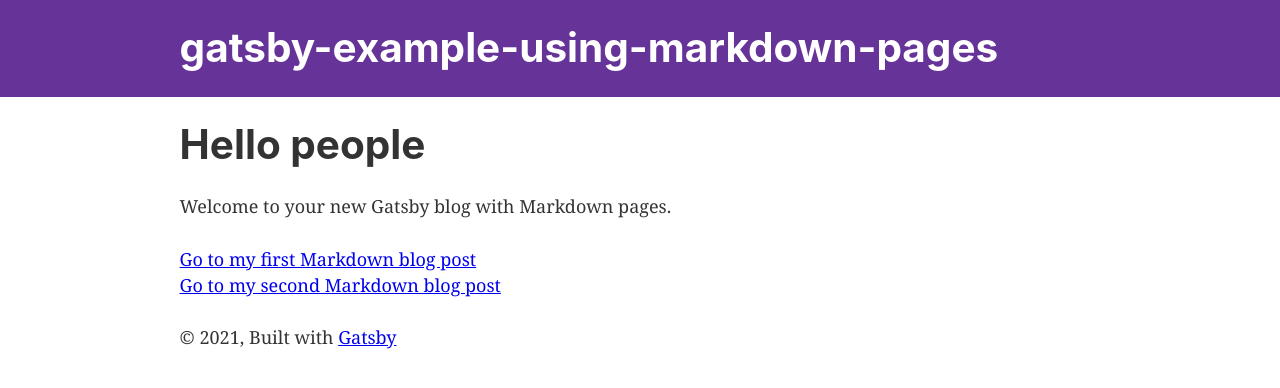
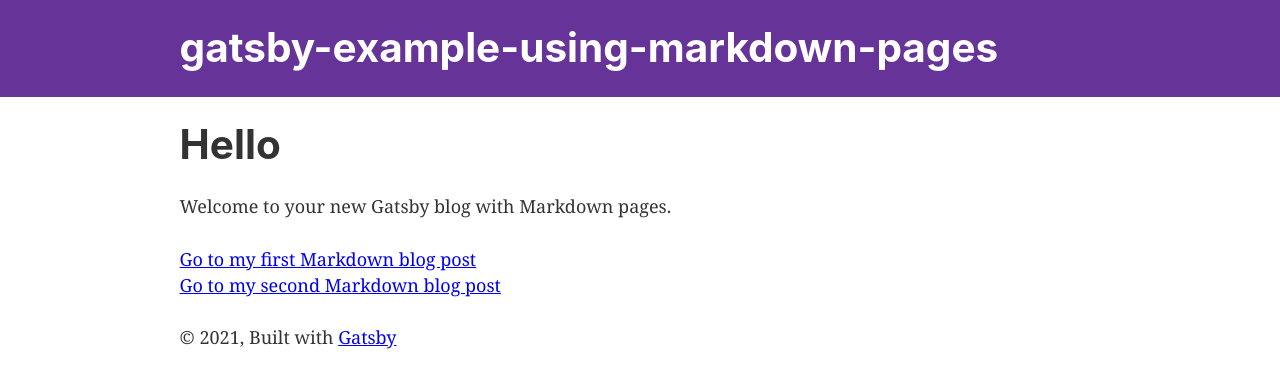
Before and after one commit to danydodson/javascript-code-book, a Gatsby site: page / in a window 1280 px wide. Built offline with nearby package versions, Linux system fonts and the light colour scheme; Gatsby itself is replaced by a stand-in of ours.

Commit message:
refactor: :art: updated page title

```diff
--- a/src/pages/index.js
+++ b/src/pages/index.js
@@ -5,7 +5,7 @@ import Layout from '../components/layout'
 
 const IndexPage = () => (
   <Layout>
-    <h1>Hello people</h1>
+    <h1>Hello</h1>
     <p>Welcome to your new Gatsby blog with Markdown pages.</p>
     <p>
       <Link to='/posts/blog-post-1/'>Go to my first Markdown blog post</Link>
```
